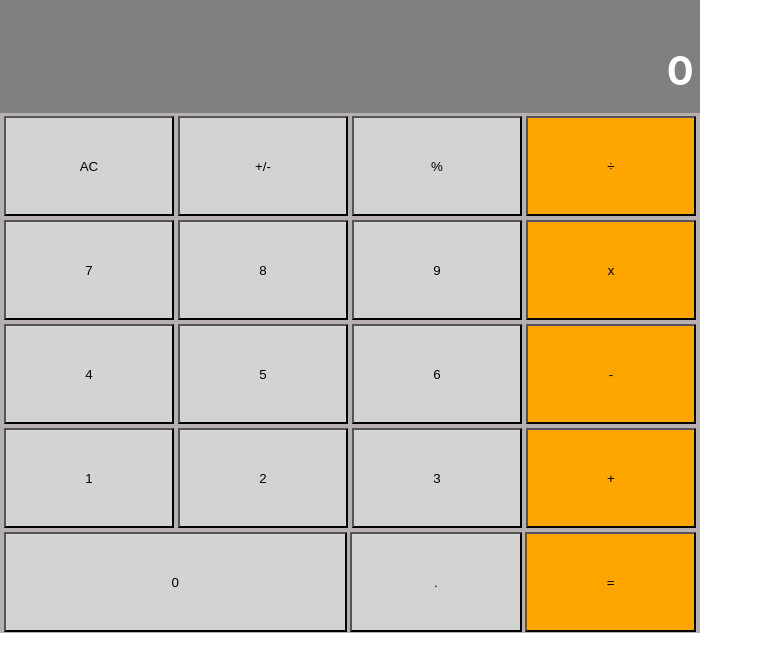
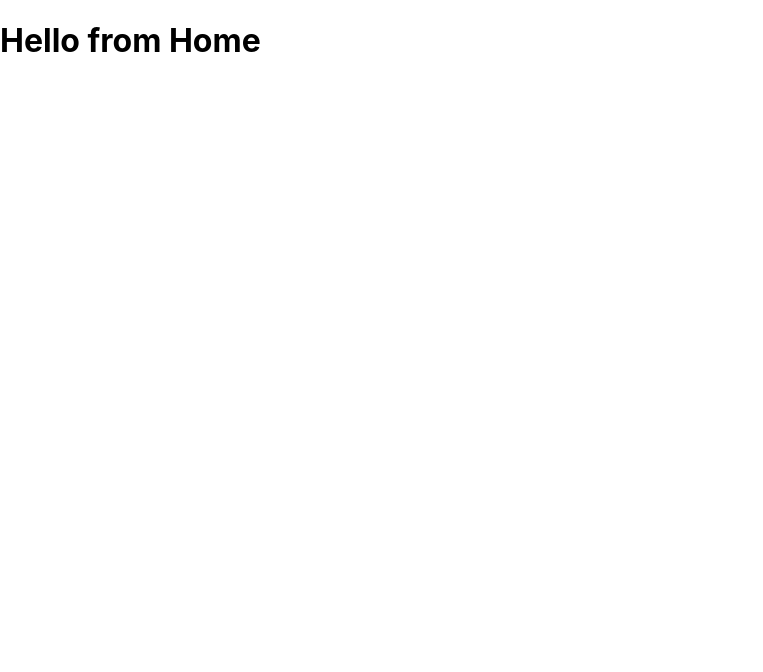
Before and after one commit to KabohaJeanMark/math-magicians, a React (Create React App) app: page /Home in a window 1280 px wide. Shown: the top 672 px of the page, without its empty margins (0-763 px from the left). Built offline with nearby package versions, Linux system fonts and the light colour scheme.

Commit message:
Install react router and set up different pages

```diff
--- a/package.json
+++ b/package.json
@@ -10,6 +10,7 @@
     "prop-types": "^15.7.2",
     "react": "^17.0.2",
     "react-dom": "^17.0.2",
+    "react-router-dom": "^6.0.1",
     "react-scripts": "4.0.3",
     "web-vitals": "^1.1.2"
   },
--- /dev/null
+++ b/src/components/Home.js
@@ -0,0 +1,7 @@
+const Home = () => (
+  <div>
+    <h1>Hello from Home</h1>
+  </div>
+);
+
+export default Home;
--- /dev/null
+++ b/src/components/Routes.js
@@ -0,0 +1,14 @@
+import { BrowserRouter, Routes, Route } from 'react-router-dom';
+import App from './App';
+import Home from './Home';
+
+const RouteSwitch = () => (
+  <BrowserRouter>
+    <Routes>
+      <Route path="/" element={<App />} exact />
+      <Route path="/Home" element={<Home />} />
+    </Routes>
+  </BrowserRouter>
+);
+
+export default RouteSwitch;
--- a/src/index.js
+++ b/src/index.js
@@ -1,12 +1,12 @@
 import React from 'react';
 import ReactDOM from 'react-dom';
 import './index.css';
-import App from './components/App';
 import reportWebVitals from './reportWebVitals';
+import RouteSwitch from './components/Routes';
 
 ReactDOM.render(
   <React.StrictMode>
-    <App />
+    <RouteSwitch />
   </React.StrictMode>,
   document.getElementById('root'),
 );
```
Also changed, not shown: 1 other file (tests, documents, lock files or other folders).
